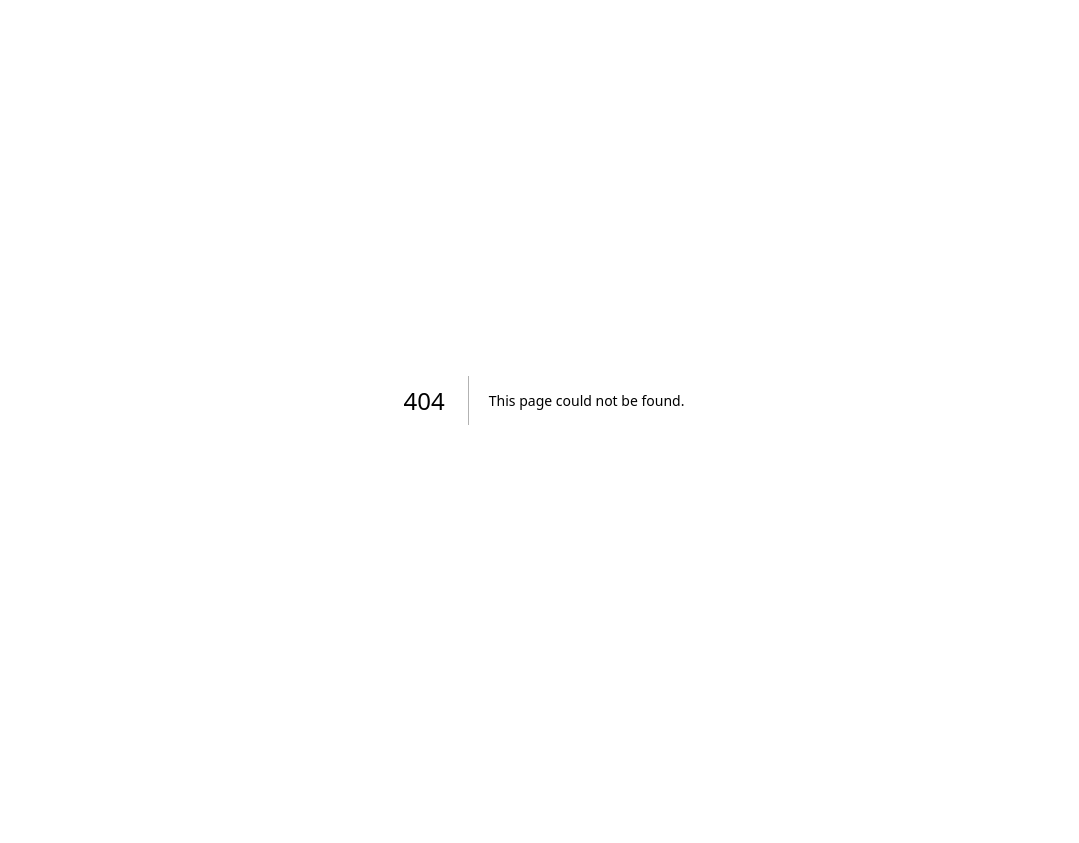
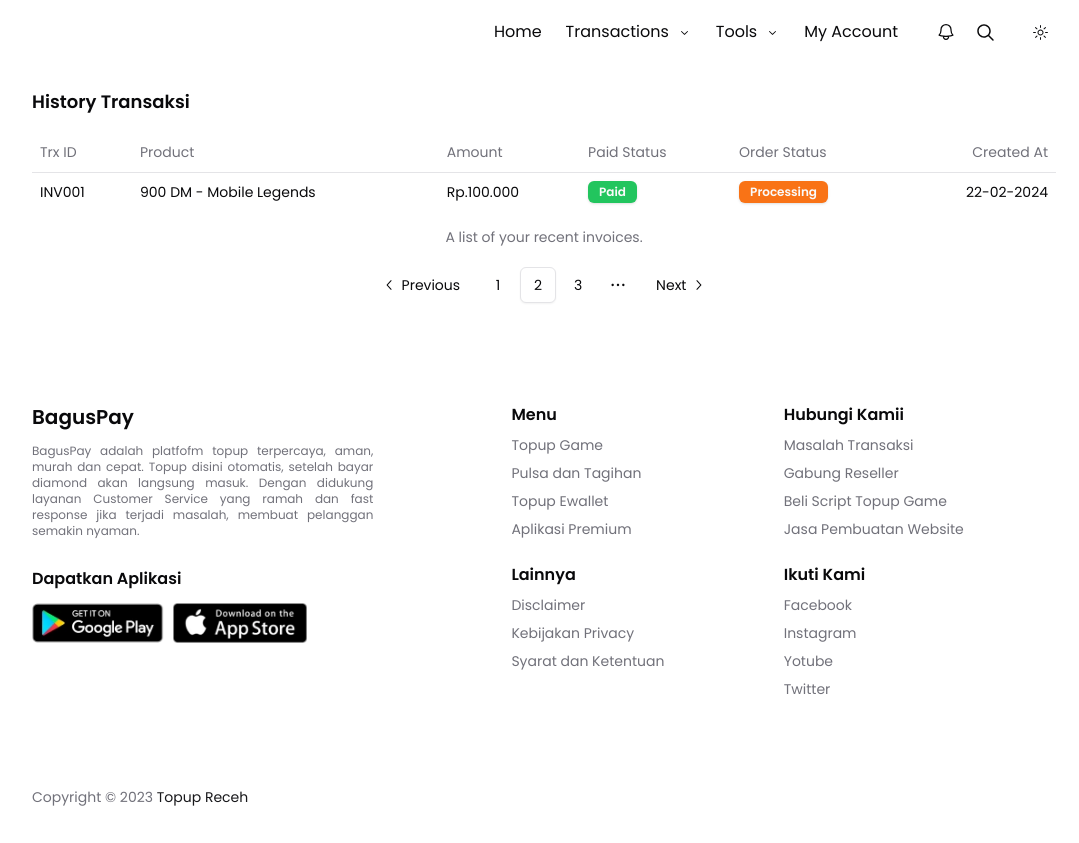
Before and after one commit to bagusok/baguspay-ft, a Next.js app: page /my-transactions in a window 1280 px wide. Before the commit this address had no page. Shown: the whole page, without its empty margins (96-1175 px from the left). Before the commit the page ends 800 px from the top, so only its background shows below. Built offline with nearby package versions, Linux system fonts and the light colour scheme.

Commit message:
add: history trx and track trx ui

```diff
--- /dev/null
+++ b/src/app/(user)/my-transactions/page.tsx
@@ -0,0 +1,79 @@
+import { Badge } from "@/components/ui/badge";
+import {
+  Pagination,
+  PaginationContent,
+  PaginationEllipsis,
+  PaginationItem,
+  PaginationLink,
+  PaginationNext,
+  PaginationPrevious,
+} from "@/components/ui/pagination";
+import {
+  Table,
+  TableBody,
+  TableCaption,
+  TableCell,
+  TableHead,
+  TableHeader,
+  TableRow,
+} from "@/components/ui/table";
+
+export default function MyTransaction() {
+  return (
+    <section>
+      <h2 className="text-lg font-bold">History Transaksi</h2>
+
+      <Table className="mt-4">
+        <TableCaption>A list of your recent invoices.</TableCaption>
+        <TableHeader>
+          <TableRow>
+            <TableHead className="w-[100px]">Trx ID</TableHead>
+            <TableHead>Product</TableHead>
+            <TableHead>Amount</TableHead>
+            <TableHead>Paid Status</TableHead>
+            <TableHead>Order Status</TableHead>
+            <TableHead className="text-right">Created At</TableHead>
+          </TableRow>
+        </TableHeader>
+        <TableBody>
+          <TableRow>
+            <TableCell className="">INV001</TableCell>
+            <TableCell className="">900 DM - Mobile Legends</TableCell>
+            <TableCell className="">Rp.100.000</TableCell>
+            <TableCell>
+              <Badge className="bg-green-500">Paid</Badge>
+            </TableCell>
+            <TableCell>
+              <Badge className="bg-orange-500">Processing</Badge>
+            </TableCell>
+            <TableCell className="text-right">22-02-2024</TableCell>
+          </TableRow>
+        </TableBody>
+      </Table>
+      <Pagination className="mt-5">
+        <PaginationContent>
+          <PaginationItem>
+            <PaginationPrevious href="#" />
+          </PaginationItem>
+          <PaginationItem>
+            <PaginationLink href="#">1</PaginationLink>
+          </PaginationItem>
+          <PaginationItem>
+            <PaginationLink href="#" isActive>
+              2
+            </PaginationLink>
+          </PaginationItem>
+          <PaginationItem>
+            <PaginationLink href="#">3</PaginationLink>
+          </PaginationItem>
+          <PaginationItem>
+            <PaginationEllipsis />
+          </PaginationItem>
+          <PaginationItem>
+            <PaginationNext href="#" />
+          </PaginationItem>
+        </PaginationContent>
+      </Pagination>
+    </section>
+  );
+}
--- /dev/null
+++ b/src/app/(user)/track-transaction/page.tsx
@@ -0,0 +1,61 @@
+import { Badge } from "@/components/ui/badge";
+import { Button } from "@/components/ui/button";
+import { Input } from "@/components/ui/input";
+import {
+  Pagination,
+  PaginationContent,
+  PaginationEllipsis,
+  PaginationItem,
+  PaginationLink,
+  PaginationNext,
+  PaginationPrevious,
+} from "@/components/ui/pagination";
+import {
+  Table,
+  TableBody,
+  TableCaption,
+  TableCell,
+  TableHead,
+  TableHeader,
+  TableRow,
+} from "@/components/ui/table";
+
+export default function MyTransaction() {
+  return (
+    <section>
+      <h2 className="text-xl font-bold text-center">Lacak Transaksi</h2>
+      <form action="" className="w-full flex flex-col items-center gap-4 mt-8">
+        <Input className="h-12 md:max-w-[40rem]" />
+        <Button>Lacak</Button>
+      </form>
+
+      <Table className="mt-8">
+        <TableCaption>A list of your recent invoices.</TableCaption>
+        <TableHeader>
+          <TableRow>
+            <TableHead className="w-[100px]">Trx ID</TableHead>
+            <TableHead>Product</TableHead>
+            <TableHead>Amount</TableHead>
+            <TableHead>Paid Status</TableHead>
+            <TableHead>Order Status</TableHead>
+            <TableHead className="text-right">Created At</TableHead>
+          </TableRow>
+        </TableHeader>
+        <TableBody>
+          <TableRow>
+            <TableCell className="">INV001</TableCell>
+            <TableCell className="">900 DM - Mobile Legends</TableCell>
+            <TableCell className="">Rp.100.000</TableCell>
+            <TableCell>
+              <Badge className="bg-green-500">Paid</Badge>
+            </TableCell>
+            <TableCell>
+              <Badge className="bg-orange-500">Processing</Badge>
+            </TableCell>
+            <TableCell className="text-right">22-02-2024</TableCell>
+          </TableRow>
+        </TableBody>
+      </Table>
+    </section>
+  );
+}
```
